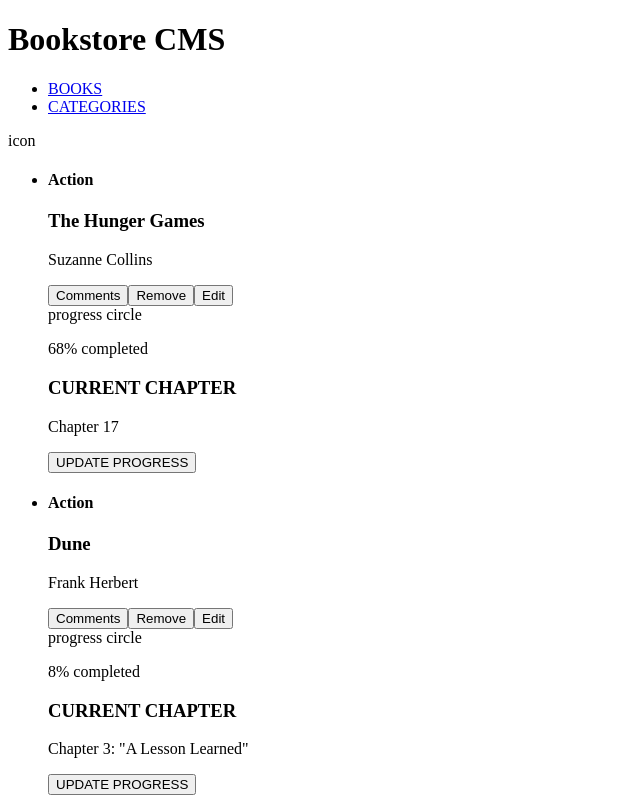
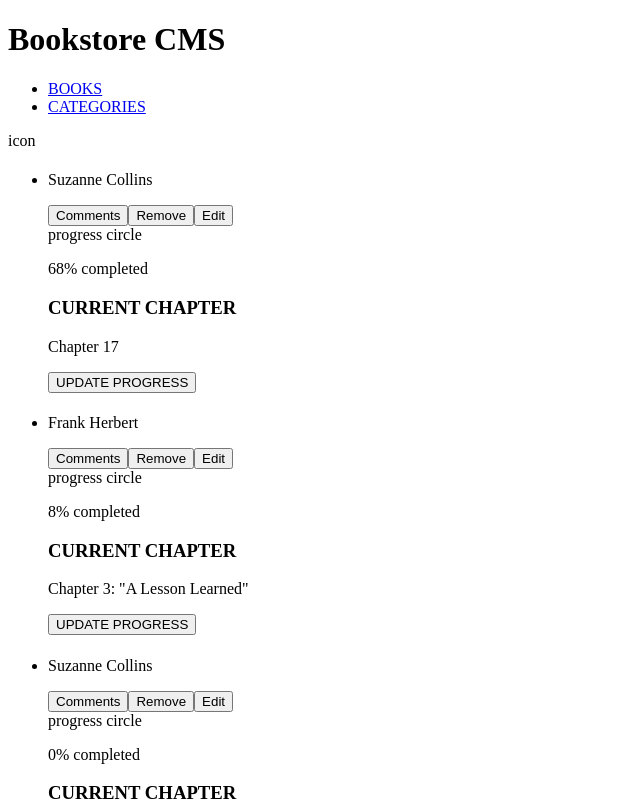
Before and after one commit to Wineshuga/bookstore, a React (Create React App) app: page / in a window 1280 px wide. Shown: the top 801 px of the page, without its empty margins (0-640 px from the left). Built offline with nearby package versions, Linux system fonts and the light colour scheme.

Commit message:
Update props of book component

```diff
--- a/src/components/Book.js
+++ b/src/components/Book.js
@@ -3,13 +3,13 @@ import BookBtn from './BookBtn';
 import CurrChapter from './CurrChapter';
 
 const Book = ({
-  bookTitle, author, progress, page,
+  category, title, author, progress, page,
 }) => (
   <section className="book-container">
     <section className="book-details-section">
       <div className="book-name">
-        <h4>Action</h4>
-        <h3>{bookTitle}</h3>
+        <h4>{category}</h4>
+        <h3>{title}</h3>
         <p>{author}</p>
       </div>
       <div className="book-buttons">
@@ -36,8 +36,9 @@ const Book = ({
 );
 
 Book.propTypes = {
-  bookTitle: PropTypes.string.isRequired,
   author: PropTypes.string.isRequired,
+  title: PropTypes.string.isRequired,
+  category: PropTypes.string.isRequired,
   progress: PropTypes.string.isRequired,
   page: PropTypes.string.isRequired,
 };
```
